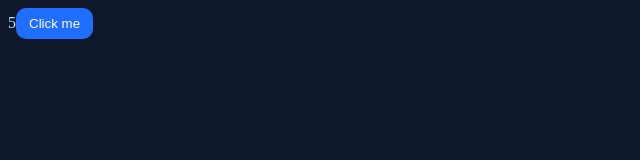
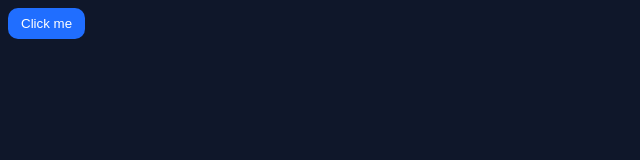
Before and after one commit to level1cr3/learnReact, a React (Vite) app: page / in a window 1280 px wide. Shown: the top 160 px of the page, without its empty margins (0-640 px from the left). Built offline with nearby package versions, Linux system fonts and the light colour scheme.

Commit message:
clean unessary code

```diff
--- a/src/App.tsx
+++ b/src/App.tsx
@@ -3,22 +3,9 @@ import MyMsg from "./MyMsg";
 import Button from "./components/Button";
 
 function App() {
-  const [drink, setDrink] = useState({
-    title: "Americano",
-    price: 5,
-  });
-
-  const handleClick = () => {
-    //drink.price = 6; // setting like this won't re-render the component.
-    // we should treat this drink object as immutable. similar to how we treat props as immutable.
-
-    // what we need to do is pass the new drink object with updated value that you want.
-    const newDrink = { ...drink, price: drink.price + 1 };
-    setDrink(newDrink);
-  };
+  const handleClick = () => {};
   return (
     <div>
-      {drink.price}
       <Button onClick={handleClick}>Click me</Button>
     </div>
   );
```
